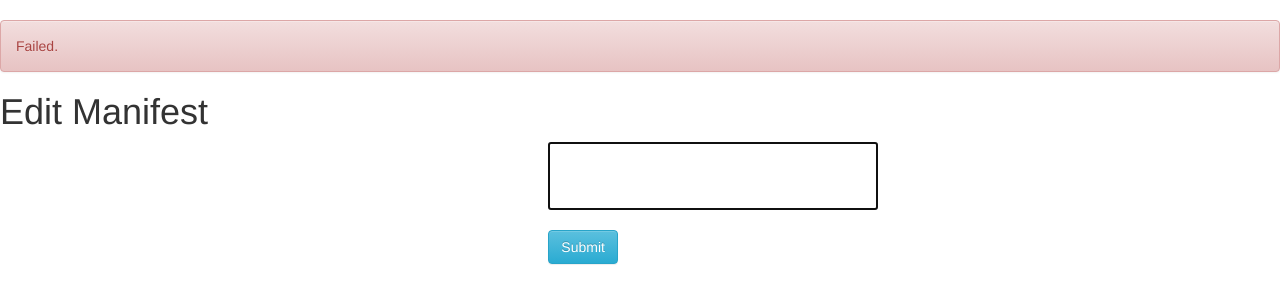
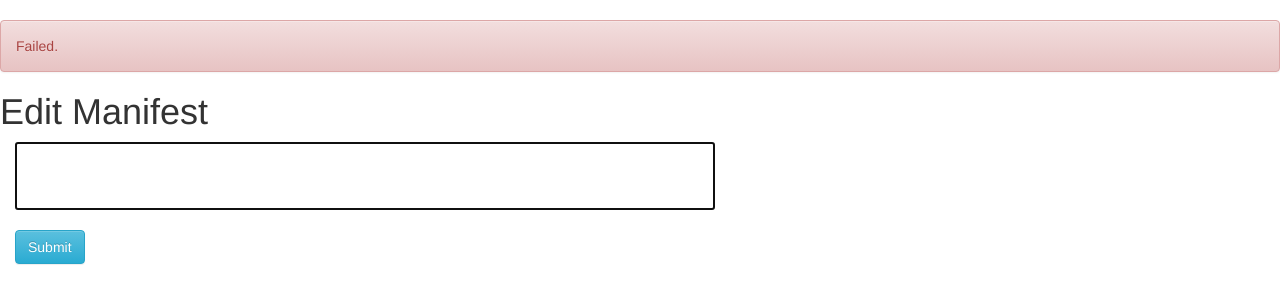
Before and after one commit to mromerom/CS4320-FP, a PHP site: page /editManifest.php in a window 1280 px wide. Shown: the part 52-356 px from the top of the page. Run offline with PHP 8.4, Linux system fonts and the light colour scheme; the visitor is signed in with stand-in values (Sample User, id 1); data that the repository does not hold is empty.

Commit message:
CSS the submit button

```diff
--- a/Website_Files/editManifest.php
+++ b/Website_Files/editManifest.php
@@ -37,7 +37,15 @@
                 resize: none;
                 overflow: hidden;
                 min-height: 50px;
-                width: 330px;
+                width: 700px;
+            }
+
+            #fbootstrap {
+                margin-left: 0%;
+            }
+
+            #nobootstrap {
+                margin-bottom: 8px;
             }
         </style>
     </head>
@@ -60,13 +68,13 @@
               unset($_SESSION["message"]);
         ?>
         <h1>Edit Manifest</h1>
-        <form action="<?=$_SERVER['PHP_SELF']?>" method="POST" class="col-md-4 col-md-offset-5">
+        <form id="fbootstrap" action="<?=$_SERVER['PHP_SELF']?>" method="POST" class="col-md-4 col-md-offset-5">
             <div class="input-group">
                 <div class="form-group">
                     <textarea autofocus onfocus="auto_grow(this)" name="textarea"><?=$manifestString?></textarea>
                 </div>
             </div>
-            <input class="btn btn-info" type="submit" name="submit" value="Submit">
+            <input id="nobootstrap" class="btn btn-info" type="submit" name="submit" value="Submit">
         </form>
 
         <?php
@@ -76,6 +84,7 @@
             $db = $m->collections;
             $collection = $db->manifests;
 
+
           }
           ?>
     </body>
```
